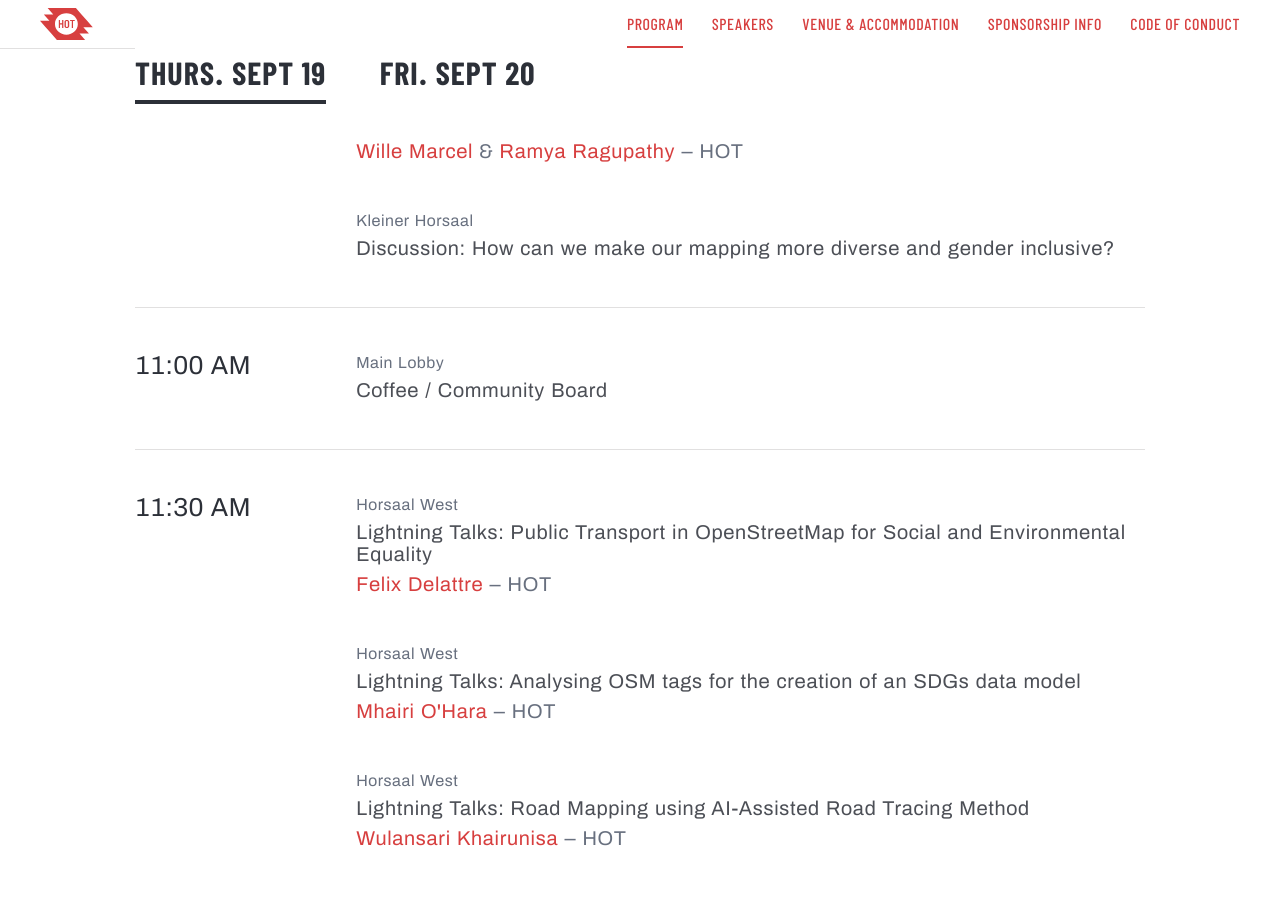
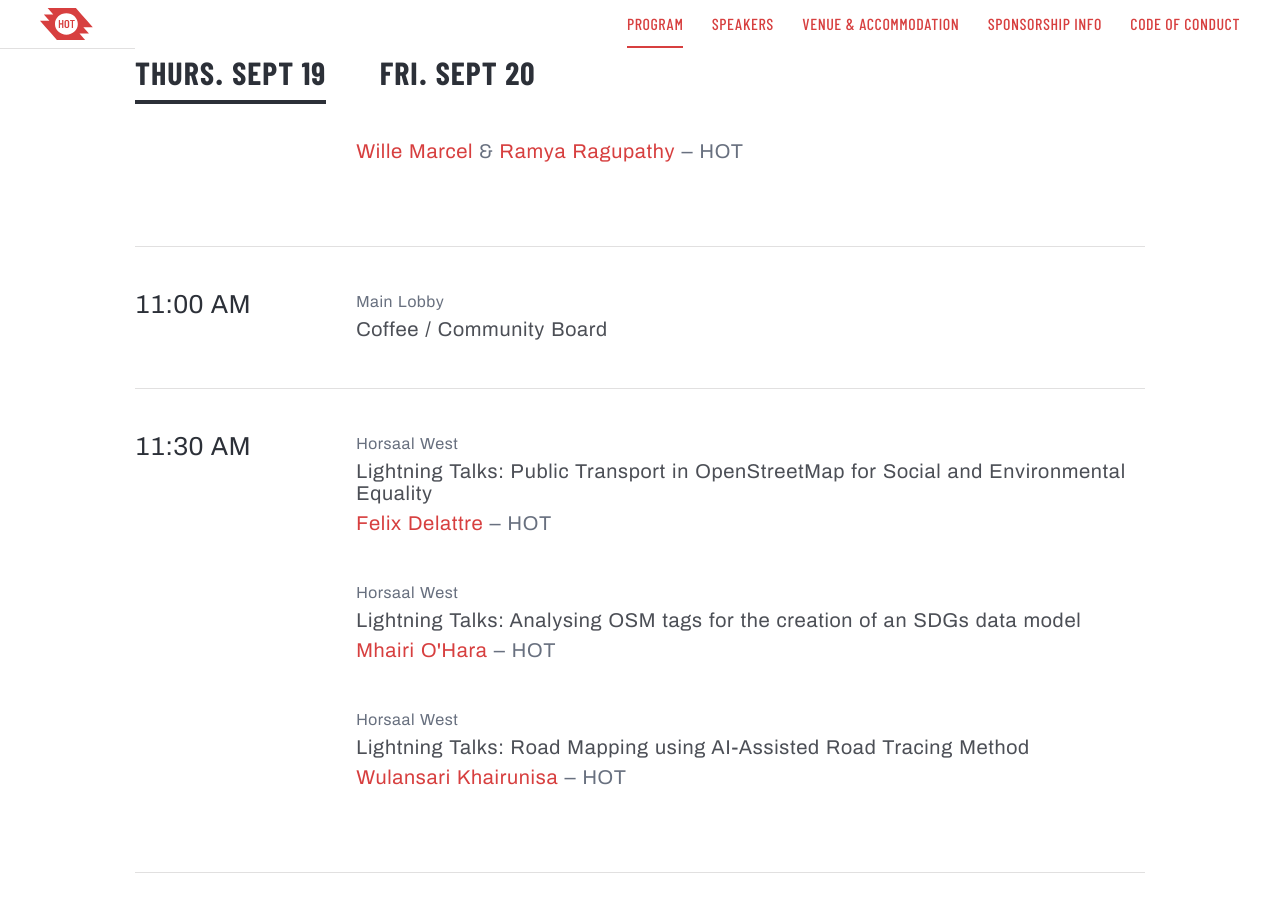
Before and after one commit to hotosm/hot-summit-2019, a Jekyll site: the page built from program.markdown, in a window 1280 px wide and 900 px high, scrolled down 1407 px. Built offline with Jekyll 4.4.1, drawn with Linux system fonts in a browser that asks for light colours.

Commit message:
Update program.markdown
Removed gender workshop

```diff
--- a/program.markdown
+++ b/program.markdown
@@ -57,10 +57,6 @@
             organization: HOT
         abstract: "All of HOT’s tool development is open by default and we always want to hear what the community thinks about our technical direction. There are many ways to influence the direction of our projects - from feature implementation, testing code in different environments or contributing to the documentation, to identifying bugs, suggesting workflows to enhance the user experience or promtply reporting issues with relevant sources. We want to make HOT’s tech improvements community-driven. Our tools are better when our community contributes their skills and feedback!"
         time: "9:30 AM - 10:15 AM"
-        duration: "00:45"
-      - location: Kleiner Horsaal
-        title: "Discussion: How can we make our mapping more diverse and gender inclusive?"
-        time: "10:15 AM - 11:00 AM"
         duration: "00:45"
   - time: 11:00 AM
     session:
```
